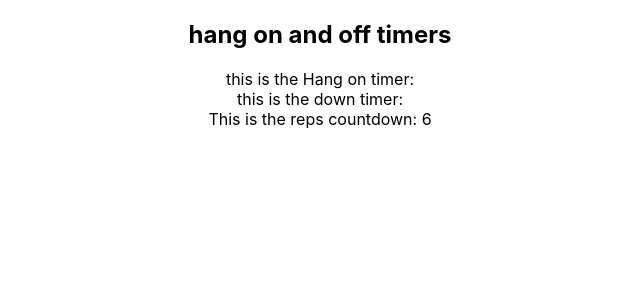
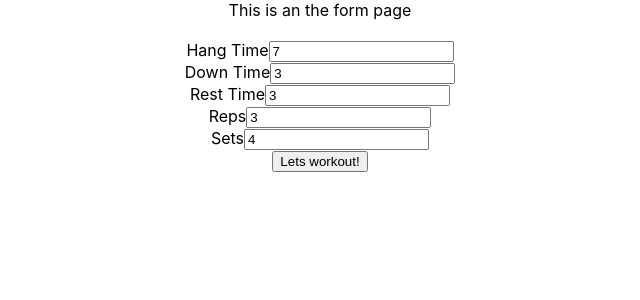
Before and after one commit to jhmccandless/practicing-app-1, a React (Create React App) app in the folder practicing-app/: page / in a window 1280 px wide. Shown: the top 300 px of the page, without its empty margins (320-960 px from the left). Built offline with nearby package versions, Linux system fonts and the light colour scheme.

Commit message:
working on the form to fill out

```diff
--- a/practicing-app/src/App.jsx
+++ b/practicing-app/src/App.jsx
@@ -2,10 +2,10 @@ import React from "react";
 import "./App.css";
 import store from "./store";
 import { Provider } from "react-redux";
-import { BrowserRouter, Routes, Route, Redirect } from "react-router-dom";
+import { BrowserRouter, Routes, Route } from "react-router-dom";
 
 import WorkoutPageUI from "./components/WorkoutPageUI";
-import HangUpUI from "./components/HangUpUI";
+import WorkoutFormUI from "./components/WorkoutForm";
 
 function App() {
   return (
@@ -16,10 +16,8 @@ function App() {
           </header> */}
           <Routes>
             <Route exact path="/current_workout" element={<WorkoutPageUI />} />
-            <Route path="*" element={<HangUpUI />} />
+            <Route path="*" element={<WorkoutFormUI />} />
           </Routes>
-
-          {/* <WorkoutPageUI /> */}
         </div>
       </BrowserRouter>
     </Provider>
--- /dev/null
+++ b/practicing-app/src/components/WorkoutForm.jsx
@@ -0,0 +1,35 @@
+import React from "react";
+
+function WorkoutFormUI({}) {
+  function handleSubmit(event) {
+    console.log("submioteed");
+    event.preventDefault();
+  }
+
+  return (
+    <>
+      <div>This is an the form page</div>
+      <br />
+      <form onSubmit={handleSubmit}>
+        <label htmlFor="hang-time">Hang Time</label>
+        <input type="text" defaultValue="7" name="hang-time"></input>
+        <br />
+        <label htmlFor="down-time">Down Time</label>
+        <input type="text" defaultValue="3" name="down-time"></input>
+        <br />
+        <label htmlFor="rest-time">Rest Time</label>
+        <input type="text" defaultValue="3" name="rest-time"></input>
+        <br />
+        <label htmlFor="rep-number">Reps</label>
+        <input type="text" defaultValue="3" name="rep-number"></input>
+        <br />
+        <label htmlFor="set-number">Sets</label>
+        <input type="text" defaultValue="4" name="set-number"></input>
+        <br />
+        <button type="submit">Lets workout!</button>
+      </form>
+    </>
+  );
+}
+
+export default WorkoutFormUI;
```
